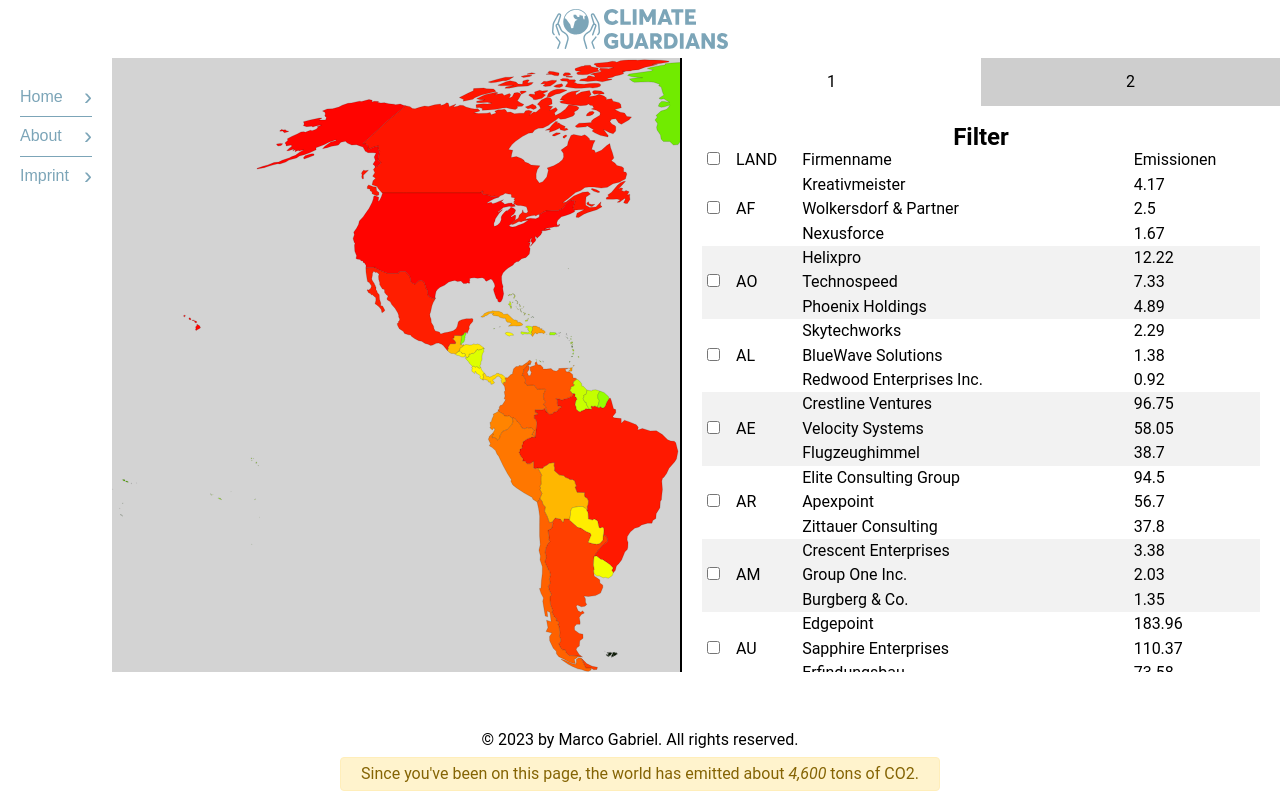
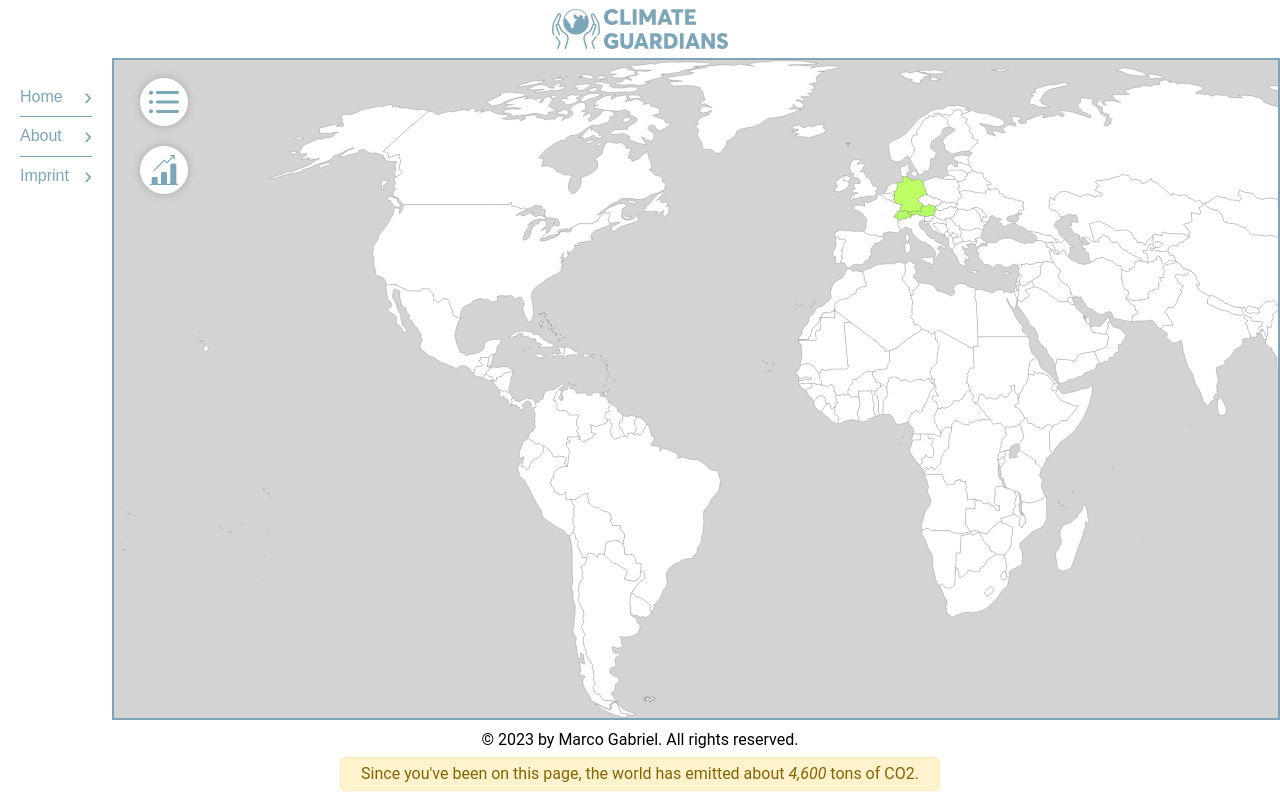
Before and after one commit to mg7171/ipwa01_co2_footprint, a Vue app: page / in a window 1280 px wide. Built offline with nearby package versions, Linux system fonts and the light colour scheme.

Commit message:
Add Home Page

```diff
--- a/src/views/Home.vue
+++ b/src/views/Home.vue
@@ -1,47 +1,72 @@
 <template>
-    <main>
+    <main :class="getMainClass()">
         <section ref="map__wrapper" id="content" class="map__wrapper">
-            <svg ref="map__element" class="map__element" fill="#ececec" stroke="black" stroke-width=".2" width="100%" viewBox="0 0 2000 857" xmlns="http://www.w3.org/2000/svg">
+            <svg ref="map__element" id="map__element" fill="#ececec" stroke="black" stroke-width=".2" width="100%" viewBox="0 0 2000 857" xmlns="http://www.w3.org/2000/svg">
                 <g @click="selectCountry(country.code, $event)" :class="country.code" :key="country.code" v-for="country in $store.state.map_data">
-                    <path :fill="getMapColor(country.emission, country.code)" :key="region" v-for="region in country.regions" :d="region"></path>
+                    <path :data-country="country.code" :fill="getMapColor(country.emission, country.code)" :key="region" v-for="region in country.regions" :d="region"></path>
                 </g>
             </svg>
+            <div v-if="current_country" class="country__name">
+                <b>{{current_country.country}}: {{current_country.emission.toLocaleString()}} Mio. t</b>
+                <ul>
+                    <li v-for="company in current_country.companies">
+                        {{company.name}}: {{company.emission.toLocaleString()}} Mio. t
+                    </li>
+                </ul>
+            </div>
+            <div @click="updateMapLayout('filter')" class="toggle__sidebar">
+                <img v-if="mapLayout != 'filter'" src="@/assets/list.svg" alt="Filter">
+                <img v-else src="@/assets/close.svg" alt="Close">
+            </div>
+            <div @click="updateMapLayout('graph')" class="toggle__graph">
+                <img v-if="mapLayout != 'graph'" src="@/assets/statistic.svg" alt="Statistic">
+                <img v-else src="@/assets/close.svg" alt="Close">
+
+            </div>
         </section>
-        <section id="sidebar">
+        <section id="sidebar" class="sidebar__header--big">
             <div class="sidebar__header">
-                <div @click="tabIndex = 1" class="sidebar__header--tab" :class="{'active': tabIndex == 1}">1</div>
-                <div @click="tabIndex = 2" class="sidebar__header--tab" :class="{'active': tabIndex == 2}">2</div>
-            </div>
-            <div class="sidebar__content">
-                <div v-if="tabIndex == 1" class="sidebar__content--tab">
-                    <h1>Filter</h1>
+                <h1>Countries</h1>
                 <table class="filtered__list">
                     <thead>
                         <tr>
-                                <td>
+                            <td class="list__entry--checkbox">
                                 <input type="checkbox" :checked="focusCountry.length > 0" @click="checkOrUncheckAllCountries()">
                             </td>
-                                <td>LAND</td>
-                                <td>Firmenname</td>
-                                <td>Emissionen</td>
+                            <td colspan="2" class="column--sortable" @click="updateSorting('country')">Country <span v-if="currentSort == 'country' && sortDirection.country == 'asc'">&uarr;</span><span v-else-if="currentSort == 'country' && sortDirection.country == 'desc'">&darr;</span><span v-else>&rarr;</span></td>
+                            <td class="column--sortable column--right" @click="updateSorting('emission')">Emission (Mio. t / Year) <span v-if="currentSort == 'emission' && sortDirection.emission == 'asc'">&uarr;</span><span v-else-if="currentSort == 'emission' && sortDirection.emission == 'desc'">&darr;</span><span v-else>&rarr;</span></td>
                         </tr>
                     </thead>
+                </table>
+            </div>
+            <div class="sidebar__content">
+                <table class="filtered__list">
                     <tbody @click="updateFocusCountries(country.code)" :key="country.code" v-for="country in $store.state.map_data">
                         <tr>
-                                <td rowspan="4">
+                            <td class="list__entry--checkbox" rowspan="2">
                                 <input type="checkbox" :checked="focusCountry.includes(country.code)">
                             </td>
-                                <td rowspan="4">{{ country.code }}</td>
-                            </tr>
-                            <tr v-for="company in country.companies">
-                                <td>{{ company.name }}</td>
-                                <td>{{ company.emission }}</td>
+                            <td class="list__entry--country" colspan="2">{{country.country}}</td>
+                            <td class="list__entry--emission" colspan="2">{{country.emission}}</td>
                         </tr>
                     </tbody>
                 </table>
             </div>
-                <div v-if="tabIndex == 2" class="sidebar__content--tab">
-                    <h1>Statistik</h1>
+        </section>
+        <section id="sidebar">
+            <div class="sidebar__header">
+                <h1>Statistic (Mio. t / Year)</h1>
+            </div>
+            <div class="sidebar__content">
+                <div v-if="focusCountry.length > 0" :style="getChartHeight()">
+                    <Bar
+                        id="my-chart-id"
+                        :options="chartOptions"
+                        :data="chartData"
+                    />
+                </div>
+                <div v-else class="no__country--selected">
+                    At least one country must be selected.
                 </div>
             </div>
         </section>
@@ -49,91 +74,189 @@
 </template>
 
 <script>
+    import { Bar } from 'vue-chartjs'
+    import { Chart as ChartJS, Title, Tooltip, Legend, BarElement, CategoryScale, LinearScale } from 'chart.js'
+
+    ChartJS.register(Title, Tooltip, BarElement, CategoryScale, LinearScale);
+
     export default {
         name: 'Home',
+        components: {
+            Bar,
+        },
         data() {
             return {
-            tabIndex: 1,
+                currentMaxValue: 0,
+                chartData: {
+                    labels: [],
+                    datasets: []
+                },
+                chartOptions: {
+                    indexAxis: 'y',
+                    responsive: true,
+                    maintainAspectRatio: false
+                },
+                current_country: null,
                 selected: null,
                 searchString: '',
                 color_value_map: [],
                 unique_emission_values: this.$store.state.map_data.map(p => p.emission).filter((value, index, self) => self.indexOf(value) === index).sort((a, b) => b - a),
-            focusCountry: [],
+                focusCountry: ['AT', 'DE', 'CH'],
+                //focusCountry: this.$store.state.map_data.map(p => p.code),
+                mapLayout: [],
+                sortDirection: {
+                    country: 'asc',
+                    emission: 'asc'
+                },
+                currentSort: 'country',
                 mouse: {
                     x: 0,
                     y: 0
                 },
-            offset: {
-                x: 0,
-                y: 0
-            },
+                //get total emission of map_data object
+                total_world_emission: this.$store.state.map_data.map(p => p.emission).reduce((a, b) => a + b, 0).toFixed(2),
+                total_filtered_emission: 0,
             }
         },
         methods: {
+            getChartHeight() {
+                return `height: ${this.focusCountry.length * 30 + 70}px`;
+            },
+            updateGraph() {
+                this.chartData = {
+                    labels: this.focusCountry.map(p => this.$store.state.map_data.find(c => c.code === p).country),
+                    datasets: [ { data: this.focusCountry.map(p => this.$store.state.map_data.find(c => c.code === p).emission) } ]
+                }
+            },
+            getGraphWidth(emission) {
+                const percentage = emission === 'world' ?
+                this.total_filtered_emission / this.total_world_emission :
+                emission / this.total_world_emission;
+
+                return `${(percentage * 100).toFixed(2)}%`;
+            },
+            updateMapLayout(layout) {
+            this.mapLayout = this.mapLayout.includes(layout) ? [] : [layout];
+            },
+            getMainClass() {
+                const layout = this.mapLayout[0];
+
+                if (layout === 'graph') {
+                    return 'map--graph';
+                } else if (layout === 'filter') {
+                    return 'map--filter';
+                }
+            },
+            updateSorting(column) {
+                this.currentSort = column;
+
+                const sortDir = this.sortDirection[column] === 'asc' ? 1 : -1;
+                const sortedData = this.$store.state.map_data.sort((a,b) => {
+                    if (column === 'country') {
+                        return sortDir * a.country.localeCompare(b.country);
+                    } else if (column === 'emission') {
+                        return sortDir * (a.emission - b.emission);
+                    }
+                });
+
+                this.$store.state.map_data = sortedData;
+                this.sortDirection[column] = (sortDir === 1) ? 'desc' : 'asc';
+            },
             checkOrUncheckAllCountries() {
                 if(this.focusCountry.length > 0) {
                     this.focusCountry = [];
                 } else {
                     this.focusCountry = this.$store.state.map_data.map(p => p.code);
                 }
+                this.total_filtered_emission = this.$store.state.map_data.filter(p => this.focusCountry.includes(p.code)).map(p => p.emission).reduce((a, b) => a + b, 0).toFixed(2);
+                this.updateGraph();
+                this.getChartHeight();
             },
             updateFocusCountries(code) {
-            console.log("updateFocusCountries", code);
                 if(this.focusCountry.includes(code)) {
                     this.focusCountry = this.focusCountry.filter(p => p != code);
                 } else {
                     this.focusCountry.push(code);
                 }
+                this.total_filtered_emission = this.$store.state.map_data.filter(p => this.focusCountry.includes(p.code)).map(p => p.emission).reduce((a, b) => a + b, 0).toFixed(2);
+                this.updateGraph();
+                this.getChartHeight();
             },
             selectCountry(code, event) {
                 //IF shift key on keayboard is pressed add country to focus
-            if(event.shiftKey) {
+                if(event.shiftKey || true) {
                     this.updateFocusCountries(code);
                 }
             },
             getMapColor(val = false, countryCode = false) {
 
-            if(this.focusCountry.length > 0) {
-                if(this.focusCountry.includes(countryCode)) {
-                //    return 'hsl(180 100% 60%)';
-                } else {
+                if(!this.focusCountry.includes(countryCode)) {
                     return 'hsl(0 0% 100%)';
                 }
+                if(val < 1) {
+                    //RETURN LIGHT BLUE
+                    return 'hsl(200, 100%, 90%)';
                 }
 
                 if(val) {
-                let h = Math.round(100 / this.unique_emission_values.length * this.unique_emission_values.indexOf(val));
-                let s = val * 500;
-                let l = 100 - ((1 - val) * 100);
+                    const minValue = 1;
+                    const maxValue = 12466.32;
+                    const hueStart = 90;
+                    const hueEnd = 0;
+                    const saturation = 100;
+                    const lightness = 70;
+                    const normalizedValue = (val - minValue) / (maxValue - minValue);
+                    const hue = hueStart + (hueEnd - hueStart) * normalizedValue;
 
-                if(l > 50) {
-                    l = 50;
-                }
-
-                return 'hsl(' + h + ' 100% '+l+'%)';
+                    return `hsl(${hue}, ${saturation}%, ${lightness}%)`;
                 }
             },
         },
         created() {
+            document.addEventListener("mouseover", event => {
+                if(event.target.getAttribute("data-country")) {
+                    this.current_country = this.$store.state.map_data.find(p => p.code === event.target.getAttribute("data-country"));
+                } else {
+                    this.current_country = null;
+                }
+            });
 
+            document.addEventListener("mouseout", event => {
+                this.current_country = null;
+            });
 
+            this.total_filtered_emission = this.$store.state.map_data.filter(p => this.focusCountry.includes(p.code)).map(p => p.emission).reduce((a, b) => a + b, 0).toFixed(2);
+
+            this.updateGraph();
+            this.updateSorting('country');
         },
         destroyed() {
-        document.removeEventListener("mousedown", this.onMouseDown);
-        document.removeEventListener("mousemove", this.onMouseMove);
-        document.removeEventListener("mouseup", this.onMouseUp);
+            document.removeEventListener("mouseover");
+            document.removeEventListener("mouseout");
         }
     }
 </script>
 
 <style lang="scss" scoped>
     @import "../scss/utilities/_variables.scss";
+
+    .map__wrapper{
+        position: relative;
+        border: 2px solid $co-main;
+    }
+
     main{
         display: grid;
-        grid-template-columns: auto 600px;
-        height: calc(100% - 48px);
+        grid-template-columns: 100% 0px 0px;
+        height: 100%;
         position: relative;
         overflow: hidden;
+        &.map--filter{
+            grid-template-columns: auto 450px 0px;
+        }
+        &.map--graph{
+            grid-template-columns: auto 0px 450px;
+        }
     }
 
        #content{
@@ -156,36 +279,41 @@ export default {
     h1{
         margin: 0;
         text-align: center;
+        color: $co-main;
     }
 
     #sidebar{
         display: grid;
-        border-left: 2px solid black;
-        grid-template-rows: 48px auto;
-        overflow: auto;
+        grid-template-rows: 44px calc(100% - 44px);
+        grid-template-rows: 44px auto;
+        overflow: hidden;
 
-        .sidebar__header{
-            display: grid;
-            grid-template-columns: 50% 50%;
+        &.sidebar__header--big{
+            grid-template-rows: 80px calc(100% - 100px);
+        }
 
-            .sidebar__header--tab{
-                text-align: center;
-                line-height: 48px;
-                background-color: #CeCECe;
-                cursor: pointer;
-                transition: all .2s ease-in-out;
-
-                &.active{
-                    background-color: #fff;
-                }
+        &.sidebar--navigation{
+            h1{
+                padding: 0 20px;
             }
         }
 
+        .sidebar__header{
+            padding: 10px 20px 10px 0;
+
+            h1{
+                margin-bottom: 10px;
+            }
+            border-bottom: 2px solid #f2f2f2;
+        }
         .sidebar__content{
-            padding: 20px;
+            overflow: auto;
+            height: 100%;
+        }
 
-            .sidebar__content--tab{
         .filtered__list{
+            cursor: pointer;
+            user-select: none;
             width: 100%;
             border: none;
             border-collapse: collapse;
@@ -193,10 +321,135 @@ export default {
             tbody:nth-child(odd){
                 background-color: #f2f2f2;
             }
+        }
 
-                    td{}
+        .list__entry--country{
+            padding: 5px 0;
+        }
+
+        .list__entry--emission{
+            text-align: right;
+            font-style: italic;
+            padding-right: 20px;
+        }
+
+        .list__entry--checkbox{
+            padding-left: 20px;
+            width: 64px;
+
+            input{
+                width: 24px;
+                height: 24px;
+            }
+        }
+
+        .column--right{
+            text-align: right;
+        }
+
+        .column--sortable{
+            cursor: pointer;
+
+            span{
+                width: 12px;
+                display: inline-block;
+                text-align: center;
+            }
+        }
+    }
+    .country__name{
+        position: fixed;
+        left: 140px;
+        top: 214px;
+        border: 1px solid #FFFFFF;
+        padding:  10px;
+        background-color: #FFFFFF;;
+        box-shadow: 0 0 10px 0 rgb(0 0 0 / 20%);
+        border-radius: 5px;
+        box-sizing: border-box;
+
+        ul{
+            padding: 0;
+            margin: 10px 0 0 0;
+            list-style: none;
+
+            li{
+            display: flex;
+            justify-content: flex-start;
+
+                &:before{
+                    content: "›";
+                    font-size: 24px;
+                    display: block;
+                    color: $co-main;
+                    margin-right: 10px;
                 }
             }
         }
     }
+
+    .toggle__sidebar,
+    .toggle__graph,
+    .toggle__navigation{
+        box-sizing: border-box;
+        position: fixed;
+        top: 78px;
+        left: 140px;
+        border: 1px solid #FFFFFF;
+        width: 48px;
+        height: 48px;
+        text-align: center;
+        line-height: 48px;
+        background-color: #FFFFFF;;
+        box-shadow: 0 0 10px 0 rgb(0 0 0 / 20%);
+        border-radius: 50%;
+        cursor: pointer;
+        user-select: none;
+        padding: 8px;
+    }
+
+    .toggle__graph{
+        top: 146px;
+    }
+
+    .graph__wrapper{
+        margin-top: 20px;
+        padding: 0 20px;
+
+        .graph{
+            background-color: #f2f2f2;
+        }
+
+        .graph__bar{
+            height: 40px;
+            background-color: green;
+        }
+    }
+
+    .no__country--selected{
+        padding: 20px 0;
+        font-style: italic;
+        text-align: center;
+    }
+
+    input[type="checkbox"]:checked{
+        background-color: $co-main;
+        appearance: none;
+        border-radius: 4px;
+        margin: 2px 4px 1px 4px;
+        position: relative;
+
+        &:after{
+            content: "✔";
+            color: #FFFFFF;
+            font-size: 16px;
+            font-weight: bold;
+            display: block;
+            text-align: center;
+            line-height: 16px;
+            position: absolute;
+            top: 4px;
+            left: 5px;
+        }
+    }
 </style>
```
Lines whose indentation alone changed are shown as unchanged.
